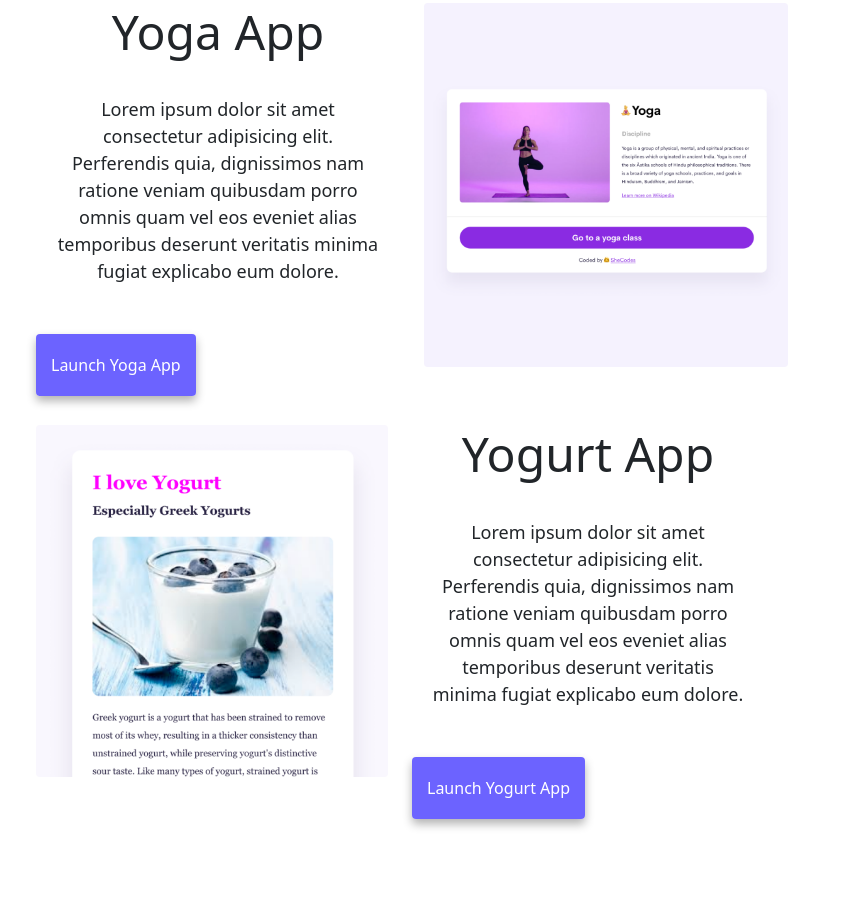
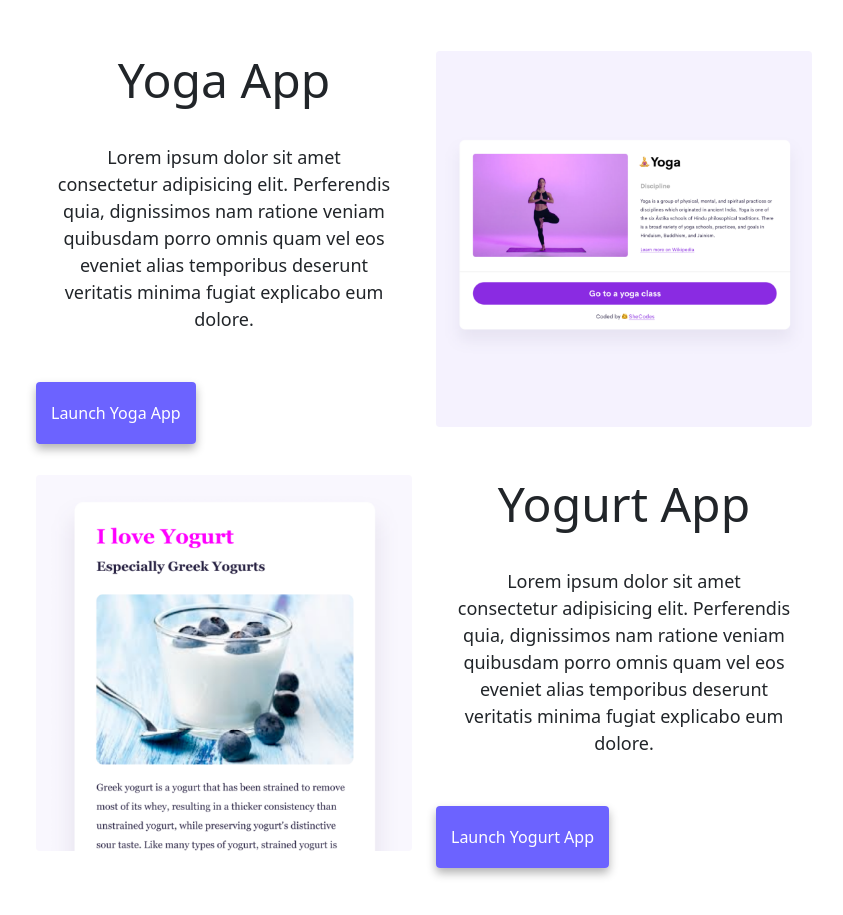
Before and after one commit to TheacSully/About-me-page, a plain HTML site: page index.html in a window 1280 px wide. Shown: the part 877-1792 px from the top of the page, without its empty margins (216-1059 px from the left). Before the commit the page ends 1762 px from the top, so only its background shows below. Drawn offline with nearby package versions, Linux system fonts and the light colour scheme.

Commit message:
fixing the grid to display evenly

```diff
--- a/index.html
+++ b/index.html
@@ -59,7 +59,7 @@
       </div>
     </div>
     <div class="container">
-      <div class ="row d-flex">
+      <div class ="row mt-5 d-flex">
         <div class ="col-md-6">
           <img src="images/weather.png" alt="a screenshot of the weather project" class="img-fluid rounded mb-5 d-none d-md-block">
         </div>
@@ -75,7 +75,8 @@
             <a href="#" class="primary-link project-link" title="Weather Project"> Launch Weather App</a>
           </div>
         </div>
-        <div class ="row mt-5 d-flex">
+      </div>
+      <div class ="row mt-5 d-flex">
         <div class="col-md-6">
           <h2 class ="mb-3"> Yoga App </h2>
           <p>
@@ -91,7 +92,8 @@
         <div class ="col-md-6">
           <img src="images/yoga.png" alt="a screenshot of the yoga project" class="img-fluid rounded d-none d-md-block">
         </div>
-         <div class ="row mt-5 d-flex">
+      </div>
+      <div class ="row mt-5 d-flex">
           <div class ="col-md-6">
             <img src="images/yogurt.png" alt="a screenshot of the yogurt project" class="img-fluid rounded mb-5 d-none d-md-block">
           </div>
@@ -107,6 +109,7 @@
               <a href="#" class="primary-link project-link" title="Yogurt project"> Launch Yogurt App</a>
             </div>
           </div>
+        </div>
     </div>
   </body>
 </html>
```
